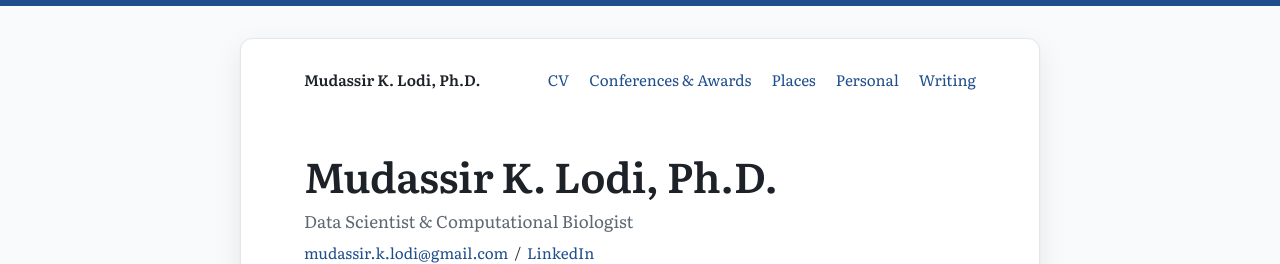
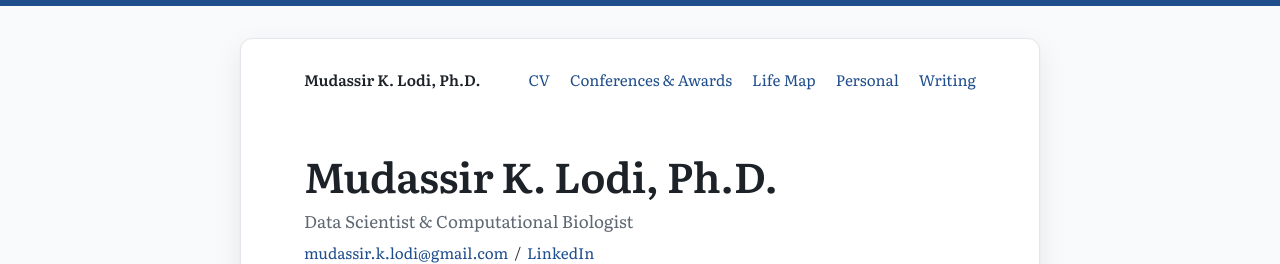
Before and after one commit to mklodi1/mklodi1.github.io, a Jekyll site: the page built from index.html, in a window 1280 px wide. Shown: the top 264 px of the page. Built offline with Jekyll 4.4.1, drawn with Linux system fonts in a browser that asks for light colours.

Commit message:
Rename Places to Life Map in menu and tab title
Co-Authored-By: Claude Opus 5.5 <noreply@anthropic.com>
Claude-Session: https://claude.ai/code/session_018B7yRm4wV88UDqtVSP6gVK

```diff
--- a/_includes/nav.html
+++ b/_includes/nav.html
@@ -4,7 +4,7 @@
   <nav aria-label="Main">
     <a href="{{ '/cv/' | relative_url }}"{% if page.url contains '/cv' %} aria-current="page"{% endif %}>CV</a>
     <a href="{{ '/conferences/' | relative_url }}"{% if page.url contains '/conferences' %} aria-current="page"{% endif %}>Conferences &amp; Awards</a>
-    <a href="{{ '/places/' | relative_url }}"{% if page.url contains '/places' %} aria-current="page"{% endif %}>Places</a>
+    <a href="{{ '/places/' | relative_url }}"{% if page.url contains '/places' %} aria-current="page"{% endif %}>Life Map</a>
     <a href="{{ '/personal/' | relative_url }}"{% if page.url contains '/personal' %} aria-current="page"{% endif %}>Personal</a>
     {% if site.scholar %}<a href="{{ site.scholar }}">Scholar</a>{% endif %}
     <a href="{{ '/writing/' | relative_url }}"{% if page.url contains '/writing' %} aria-current="page"{% endif %}>Writing</a>
--- a/places/index.html
+++ b/places/index.html
@@ -1,6 +1,6 @@
 ---
 layout: default
-title: Places
+title: Life Map
 permalink: /places/
 ---
 <link rel="stylesheet" href="https://cdn.jsdelivr.net/npm/leaflet@1.9.4/dist/leaflet.css" crossorigin="">
```
